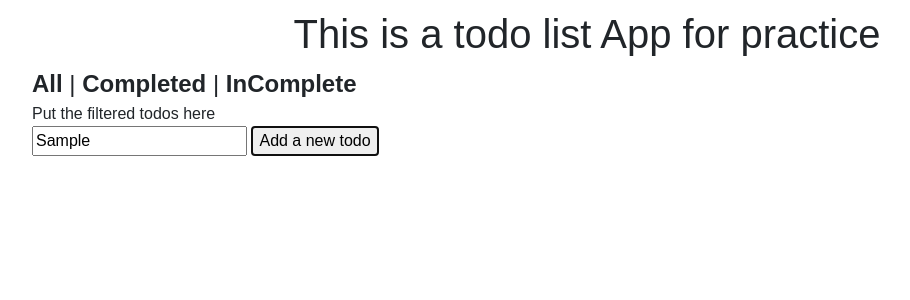
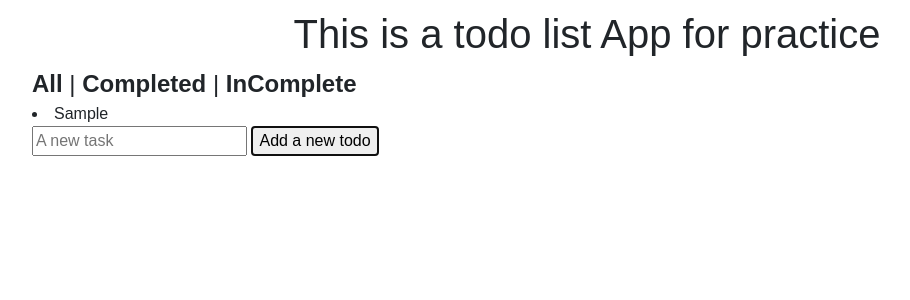
Before and after one commit to tljameswade/TodoList-with-test, a React (Create React App) app: page / in a window 1280 px wide. Both pictures are taken after typing "Sample" into the empty fields and a click on the button "Add a new todo". Shown: the top 300 px of the page, without its empty margins (53-963 px from the left). Built offline with nearby package versions, Linux system fonts and the light colour scheme.

Commit message:
can add new todo

```diff
--- a/src/App.js
+++ b/src/App.js
@@ -1,8 +1,8 @@
 import React, { Component } from 'react';
 import './App.css';
 import { FilterLinks } from './components/container/filterlinks';
-import { FilteredTodos } from './components/container/filteredtodos';
-import { AddTodo } from './components/container/addtodo';
+import FilteredTodos from './components/container/filteredtodos';
+import AddTodo from './components/container/addtodo';
 
 class App extends Component {
   render() {
--- a/src/actions/actions.js
+++ b/src/actions/actions.js
@@ -1,8 +1,8 @@
-import { ACTIONS } from './index';
+import ACTIONS from './index';
 
 const uuidv1 = require('uuid/v1');
 
-export const add_todo = (id, text) => {
+export const add_todo = (text) => {
     return {
         type: ACTIONS.ADD_NEW_TODO,
         id: uuidv1(),
--- a/src/components/container/addtodo.js
+++ b/src/components/container/addtodo.js
@@ -1,10 +1,30 @@
 import React from 'react';
+import { add_todo } from '../../actions/actions';
+import { connect } from 'react-redux';
 
-export const AddTodo = () => {
+export const AddTodo = ({addtodo}) => {
+    let inputText;
+
     return (
     <div>
-        <input type='text' placeholder='A new task' />
+        <input type='text' placeholder='A new task' ref={node => inputText = node}/>
         {' '}
-        <button>Add a new todo</button>
+        <button onClick={() => {
+            if (inputText.value === '') {
+                return;
+            }
+            addtodo(inputText.value);
+            inputText.value = '';
+        }}>Add a new todo</button>
     </div>);
 }
+
+const mapDispatchToProps = (dispatch) => {
+    return {
+        addtodo: (text) => {
+            dispatch(add_todo(text));
+        }
+    }
+}
+
+export default connect(null, mapDispatchToProps)(AddTodo);
--- a/src/components/container/filteredtodos.js
+++ b/src/components/container/filteredtodos.js
@@ -1,5 +1,21 @@
 import React from 'react';
+import ToDoItem from '../presentational/todoitem';
+import { connect } from 'react-redux';
 
-export const FilteredTodos = () => {
-    return <div>Put the filtered todos here</div>
+export const FilteredTodos = ({todos}) => {
+    return (
+        <div>
+            {todos.map(todo =>
+                <ToDoItem key={todo.id} id={todo.id} text={todo.text} completed={todo.completed} />
+            )}
+        </div>
+    );
 }
+
+const mapStateToProps = (state) => {
+    return {
+        todos: state.todos
+    }
+}
+
+export default connect(mapStateToProps, null)(FilteredTodos);
--- /dev/null
+++ b/src/components/presentational/todoitem.js
@@ -0,0 +1,11 @@
+import React from 'react';
+
+const todo = ({id, text, completed}) => {
+    return (
+        <li className='todoItem' style={{
+            textDecoration: completed ? 'line-through' : 'none'
+        }}>{text}</li>
+    );
+}
+
+export default todo;
--- a/src/index.js
+++ b/src/index.js
@@ -3,6 +3,14 @@ import ReactDOM from 'react-dom';
 import './index.css';
 import App from './App';
 import registerServiceWorker from './registerServiceWorker';
+import Reducer from './reducers/reducer';
+import { Provider } from 'react-redux';
+import { createStore } from 'redux';
 
-ReactDOM.render(<App />, document.getElementById('root'));
+const store = createStore(Reducer);
+ReactDOM.render(
+    <Provider store={store}>
+        <App />
+    </Provider>,
+    document.getElementById('root'));
 registerServiceWorker();
--- a/src/reducers/filter.js
+++ b/src/reducers/filter.js
@@ -1,3 +1,5 @@
+import ACTIONS from '../actions/index';
+
 export const filter = (state = {}, action) => {
-
+    return state;
 }
--- a/src/reducers/reducer.js
+++ b/src/reducers/reducer.js
@@ -0,0 +1,10 @@
+import { todos } from './todos';
+import { filter } from './filter';
+import { combineReducers } from 'redux';
+
+const reducer = combineReducers({
+    todos,
+    filter
+});
+
+export default reducer;
--- a/src/reducers/todos.js
+++ b/src/reducers/todos.js
@@ -1,3 +1,17 @@
+import ACTIONS from '../actions/index';
+
 export const todos = (state = [], action) => {
-
+    switch(action.type) {
+        case ACTIONS.ADD_NEW_TODO:
+            return [
+                ...state,
+                {
+                    id: action.id,
+                    text: action.text,
+                    completed: false
+                }
+            ]
+        default:
+            return state;
+    }
 }
```
